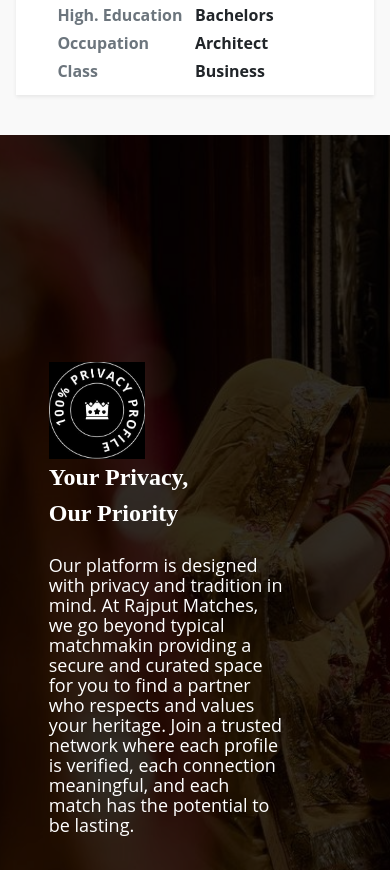
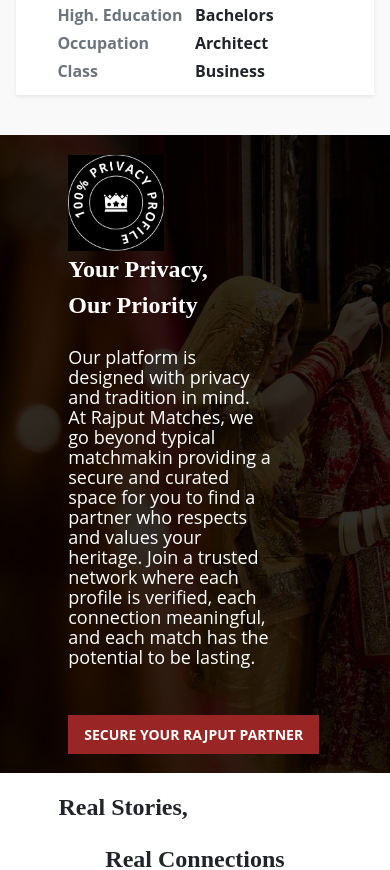
Before and after one commit to GrootSoftware/rajputana-frontend-matrimonial, a React (Create React App) app: page / in a window 390 px wide. Shown: the part 3420-4290 px from the top of the page. Built offline with nearby package versions, Linux system fonts and the light colour scheme.

Commit message:
Update LandingPage.module.css

```diff
--- a/src/component/Layout/LandingPage.module.css
+++ b/src/component/Layout/LandingPage.module.css
@@ -69,13 +69,14 @@
 }
 
 @media (max-width: 670px) {
-  .background {
-    height: 120vh;
+ .background {
+    /* height: 120vh; */
+    height: fit-content;
   }
   .contentContainer {
     text-align: left;
     width: 100%;
-    padding: 0%;
+    padding: 5%;
   }
   .heading {
     font-size: 1.5rem;
```
